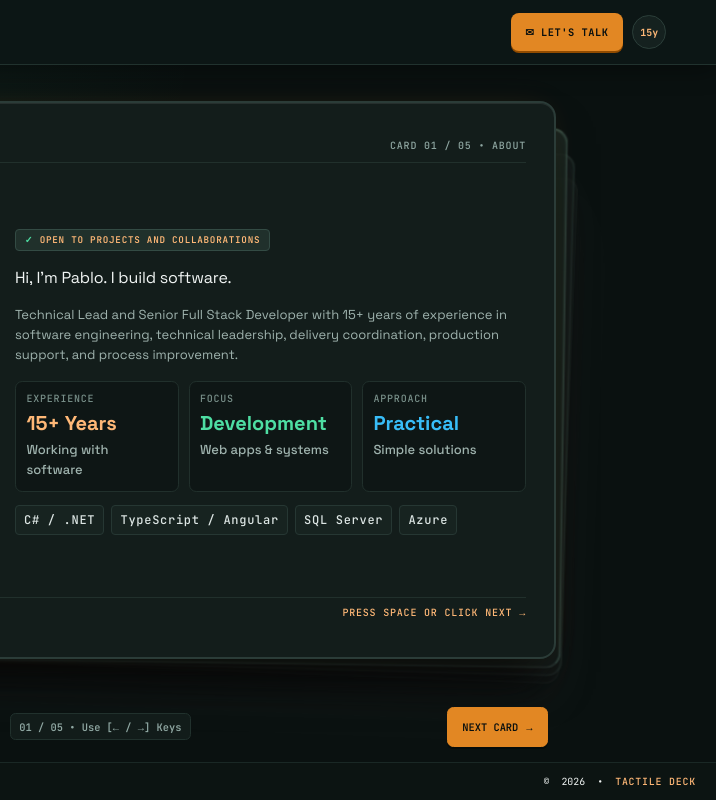
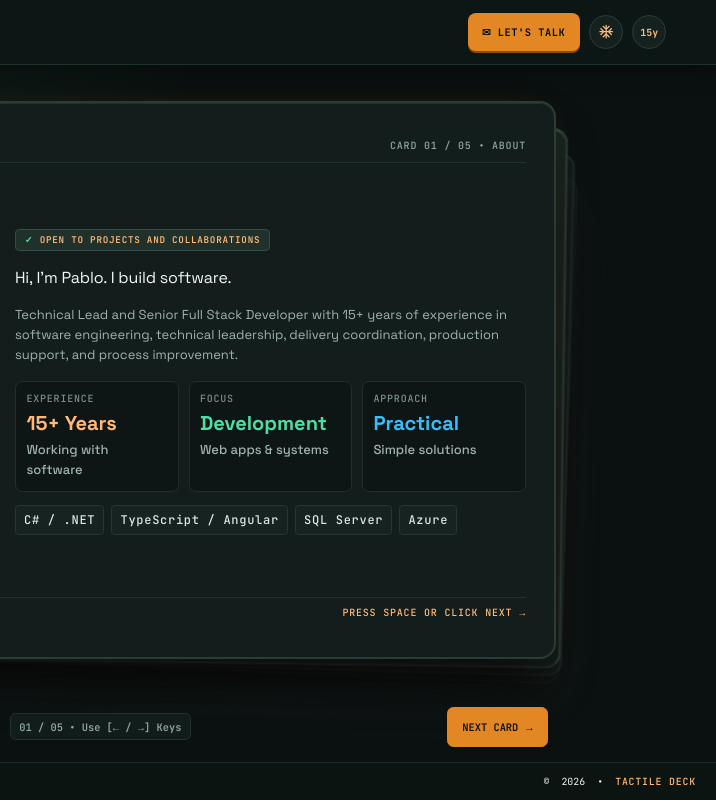
Before and after one commit to rochapablo/rochapablo.github.io, a website with bundled scripts: page index.html in a window 1280 px wide. Shown: the full height of the page, 564-1280 px from the left. Built offline with nearby package versions, Linux system fonts and the light colour scheme.

Commit message:
feat: add persistent header theme switcher

```diff
--- a/index.html
+++ b/index.html
@@ -6,7 +6,7 @@
   <link href="https://fonts.googleapis.com" rel="preconnect">
   <link crossorigin="" href="https://fonts.gstatic.com" rel="preconnect">
   <link href="https://fonts.googleapis.com/css2?family=JetBrains+Mono:wght@400;500;600;700&family=Space+Grotesk:wght@400;500;600;700&display=swap" rel="stylesheet">
-  <link href="https://fonts.googleapis.com/css2?family=Material+Symbols+Outlined:wght,FILL@100..700,0..1&display=swap" rel="stylesheet">
+  <link href="https://fonts.googleapis.com/css2?family=Material+Symbols+Outlined:wght,FILL@100..700,0..1&display=swap" rel="stylesheet"><script src="./src/js/theme.js"></script>
   <meta name="description" content="Technical Lead and Senior Full Stack Developer with 15+ years of experience in software engineering, technical leadership, delivery coordination, and production systems. Open to remote opportunities.">
   <meta property="og:title" content="Pablo Ricardo Rocha | Technical Lead &amp; Senior Full Stack Developer">
   <meta property="og:description" content="Technical Lead and Senior Full Stack Developer with 15+ years of experience in software engineering, technical leadership, delivery coordination, and production systems. Open to remote opportunities.">
@@ -120,7 +120,7 @@
       <nav id="site-nav" class="site-nav" aria-label="Primary navigation" data-site-nav>
         <div class="site-nav__links" data-nav-links><a href="#about">About</a><a href="#strengths">What I Do</a><a href="#skills">Skills</a><a href="#experience">Experience</a><a href="#contact">Contact</a></div>
       </nav>
-      <div class="header-actions"><a class="header-cta" href="#contact">✉ <span>Let's talk</span></a><span class="header-years">15y</span></div>
+      <div class="header-actions"><a class="header-cta" href="#contact">✉ <span>Let's talk</span></a><button class="theme-toggle" type="button" data-theme-toggle aria-label="Switch theme" title="Switch theme"><span class="material-symbols-outlined" aria-hidden="true" data-theme-icon>ac_unit</span></button><span class="header-years">15y</span></div>
     </div>
   </header>
   <main id="top">
--- /dev/null
+++ b/src/js/theme.js
@@ -0,0 +1,59 @@
+(() => {
+  const STORAGE_KEY = "portfolio-theme";
+  const DEFAULT_THEME = "default";
+  const THEMES = new Set([DEFAULT_THEME, "christmas"]);
+
+  function readStoredTheme() {
+    try {
+      const storedTheme = window.localStorage.getItem(STORAGE_KEY);
+      return THEMES.has(storedTheme) ? storedTheme : DEFAULT_THEME;
+    } catch {
+      return DEFAULT_THEME;
+    }
+  }
+
+  function saveTheme(theme) {
+    try {
+      window.localStorage.setItem(STORAGE_KEY, theme);
+    } catch {
+      // Storage can be unavailable in private or restricted browsing contexts.
+    }
+  }
+
+  function applyTheme(theme, persist = false) {
+    const nextTheme = THEMES.has(theme) ? theme : DEFAULT_THEME;
+    document.documentElement.dataset.theme = nextTheme;
+    if (persist) saveTheme(nextTheme);
+    return nextTheme;
+  }
+
+  function updateToggle(button, theme) {
+    const switchToChristmas = theme === DEFAULT_THEME;
+    const targetTheme = switchToChristmas ? "Christmas" : "Default";
+    const icon = button.querySelector("[data-theme-icon]");
+
+    if (icon) icon.textContent = switchToChristmas ? "ac_unit" : "light_mode";
+    button.setAttribute("aria-label", `Switch to ${targetTheme} theme`);
+    button.setAttribute("title", `Switch to ${targetTheme} theme`);
+  }
+
+  function initToggle() {
+    const button = document.querySelector("[data-theme-toggle]");
+    if (!button) return;
+
+    const currentTheme = document.documentElement.dataset.theme || DEFAULT_THEME;
+    updateToggle(button, currentTheme);
+    button.addEventListener("click", () => {
+      const activeTheme = document.documentElement.dataset.theme || DEFAULT_THEME;
+      const nextTheme = applyTheme(activeTheme === DEFAULT_THEME ? "christmas" : DEFAULT_THEME, true);
+      updateToggle(button, nextTheme);
+    });
+  }
+
+  applyTheme(readStoredTheme());
+  if (document.readyState === "loading") {
+    document.addEventListener("DOMContentLoaded", initToggle, { once: true });
+  } else {
+    initToggle();
+  }
+})();
```
